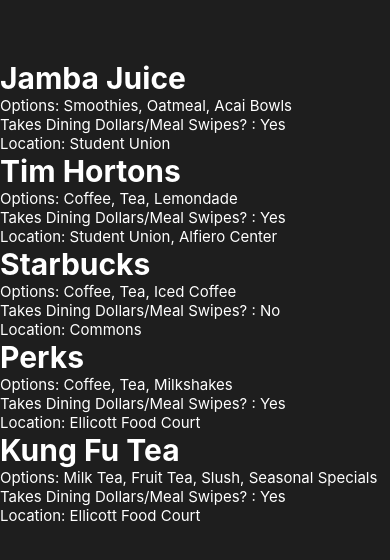
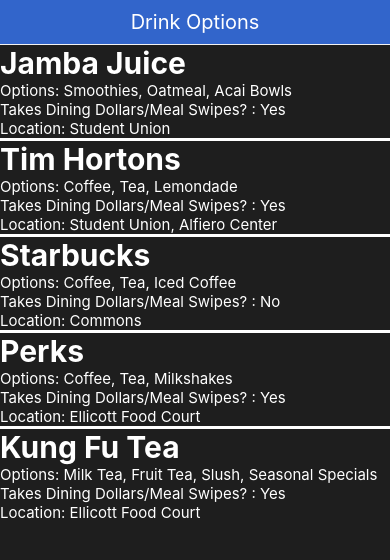
Before and after one commit to cse442-at-ub/project_s23-the-upper-bound, a React Native app: screen /drinks in a window 390 px wide. Shown: the top 560 px of the page. Built offline with nearby package versions, Linux system fonts and the light colour scheme; what parse would draw is missing.

Commit message:
added headers and lines to break up options, #65

```diff
--- a/Components/DiningInfo/american.js
+++ b/Components/DiningInfo/american.js
@@ -8,13 +8,21 @@
   ScrollView,
   SafeAreaView
 } from "react-native";
+import { Header } from "react-native-elements";
+
+
+
 import React, { useEffect, useState } from "react";
 
 export default function American() {
     return (
       <SafeAreaView style={styles.container}>
       <ScrollView>
-        <Text>{"\n\n\n"}</Text>
+      <Header
+          backgroundColor="#3265CB"
+          centerComponent={{ text: 'American Options', style: { color: '#fff', fontSize: 20 } }}
+        />
+
         <Text style={styles.Name}>
           {"1846 Grill"}
           </Text>
@@ -27,6 +35,7 @@
               {"Location: One World Cafe\n"}
             </Text>
           </View>
+          <View style={{borderBottomColor:'white', borderBottomWidth:3}}></View>
 
           <View>
         <Text style={styles.Name}>
@@ -41,6 +50,7 @@
               {"Location: Student Union - Union Marketplace\n"}
             </Text>
           </View>
+          <View style={{borderBottomColor:'white', borderBottomWidth:3}}></View>
 
           <View>
         <Text style={styles.Name}>
@@ -54,6 +64,7 @@
               {"Location: Ellicott Food Court\n"}
             </Text>
           </View>
+          <View style={{borderBottomColor:'white', borderBottomWidth:3}}></View>
 
           <View>
         <Text style={styles.Name}>
@@ -68,6 +79,7 @@
               {"Location: Commons\n"}
             </Text>
           </View>
+          <View style={{borderBottomColor:'white', borderBottomWidth:3}}></View>
           <View>
         <Text style={styles.Name}>
           {"Fowl Play"}
@@ -81,11 +93,13 @@
               {"Location: Student Union - Union Marketplace\n"}
             </Text>
           </View>
+          <View style={{borderBottomColor:'white', borderBottomWidth:3}}></View>
           <View>
         <Text style={styles.Name}>
           {"Tim Hortons"}
           </Text>
           </View>
+
           <View>
             <Text style={styles.Text}>
               {"Options: Sandwhiches, soups, baked goods\n"}
--- a/Components/DiningInfo/drinks.js
+++ b/Components/DiningInfo/drinks.js
@@ -4,79 +4,89 @@
   StyleSheet,
   Text,
   View,
+  Scrollview,
+  SafeAreaView,
   ImageBackground,
+  ScrollView,
 } from "react-native";
 import React, { useEffect, useState } from "react";
+import { Header } from "react-native-elements";
 
 export default function Drinks() {
   return (
-      <View style={styles.container}>
-      <View>
+    <SafeAreaView style={styles.container}>
+      <ScrollView style={styles.scroll}>
+      <Header
+          backgroundColor="#3265CB"
+          centerComponent={{ text: 'Drink Options', style: { color: '#fff', fontSize: 20 } }}
+        />
+
         <Text style={styles.Name}>
           {"Jamba Juice"}
         </Text>
-          </View>
-          <View>
+
         <Text style={styles.Text}>
           {"Options: Smoothies, Oatmeal, Acai Bowls\n"}
           {"Takes Dining Dollars/Meal Swipes? : Yes\n"}
           {"Location: Student Union\n"}
         </Text>
-          </View>
+        <View style={{borderBottomColor:'white', borderBottomWidth:3}}></View>
 
-          <View>
+
+
         <Text style={styles.Name}>
+
           {"Tim Hortons"}
         </Text>
-          </View>
-          <View>
+
+
         <Text style={styles.Text}>
           {"Options: Coffee, Tea, Lemondade \n"}
           {"Takes Dining Dollars/Meal Swipes? : Yes\n"}
           {"Location: Student Union, Alfiero Center\n"}
+
         </Text>
-          </View>
+        <View style={{borderBottomColor:'white', borderBottomWidth:3}}></View>
 
-          <View>
+
         <Text style={styles.Name}>
           {"Starbucks"}
         </Text>
-          </View>
-          <View>
+
         <Text style={styles.Text}>
           {"Options: Coffee, Tea, Iced Coffee\n"}
           {"Takes Dining Dollars/Meal Swipes? : No\n"}
           {"Location: Commons\n"}
         </Text>
-          </View>
+        <View style={{borderBottomColor:'white', borderBottomWidth:3}}></View>
 
-          <View>
+
         <Text style={styles.Name}>
           {"Perks"}
         </Text>
-          </View>
-          <View>
+
+
         <Text style={styles.Text}>
           {"Options: Coffee, Tea, Milkshakes\n"}
           {"Takes Dining Dollars/Meal Swipes? : Yes\n"}
           {"Location: Ellicott Food Court\n"}
         </Text>
-          </View>
+        <View style={{borderBottomColor:'white', borderBottomWidth:3}}></View>
 
-          <View>
         <Text style={styles.Name}>
           {"Kung Fu Tea"}
         </Text>
-          </View>
-          <View>
+
+
         <Text style={styles.Text}>
           {"Options: Milk Tea, Fruit Tea, Slush, Seasonal Specials\n"}
           {"Takes Dining Dollars/Meal Swipes? : Yes\n"}
           {"Location: Ellicott Food Court\n"}
         </Text>
-          </View>
 
-      </View>
+
+      </ScrollView>
+    </SafeAreaView>
   );
 }
 
@@ -87,21 +97,25 @@
     backgroundColor: "#1E1E1E",
 
   },
-      lineStyle:{
+  scroll: {
+    backgroundColor: "#1E1E1E",
+    flexGrow: 1,
+  },
+  lineStyle: {
     borderWidth: 0.5,
-          borderColor:'white',
-          margin:10,
+    borderColor: 'white',
+    margin: 10,
   },
-     Name:{
-      color:"white",
-      fontSize:30,
+  Name: {
+    color: "white",
+    fontSize: 30,
 
-      top:60,
-      fontWeight:"bold",
+    //top: 60,
+    fontWeight: "bold",
   },
-     Text:{
-      color:"white",
-      top:60,
-      fontSize:15,
+  Text: {
+    color: "white",
+    //top: 60,
+    fontSize: 15,
   },
 });
--- a/Components/DiningInfo/international.js
+++ b/Components/DiningInfo/international.js
@@ -10,12 +10,17 @@
   FlatList,
 } from "react-native";
 import React, { useEffect, useState } from "react";
+import { Header } from "react-native-elements";
 
 export default function International() {
   return (
     <SafeAreaView style={styles.container}>
       <ScrollView style={styles.scroll}>
-        <Text>{"\n\n\n"}</Text>
+      <Header
+          backgroundColor="#3265CB"
+          centerComponent={{ text: 'European/Asian Options', style: { color: '#fff', fontSize: 20 } }}
+        />
+
         <Text style={styles.Name}>{"Noodle Pavilion"}</Text>
 
         <Text style={styles.Text}>
@@ -24,6 +29,7 @@
           {"Takes Dining Dollars/Meal Swipes? : Yes\n"}
           {"Location: One World Cafe\n"}
         </Text>
+        <View style={{borderBottomColor:'white', borderBottomWidth:3}}></View>
 
         <Text style={styles.Name}>{"Kali Orexi"}</Text>
 
@@ -33,6 +39,7 @@
           {"Takes Dining Dollars/Meal Swipes? : Yes\n"}
           {"Location: One World Cafe\n"}
         </Text>
+        <View style={{borderBottomColor:'white', borderBottomWidth:3}}></View>
 
         <Text style={styles.Name}>{"Champa Sushi"}</Text>
 
@@ -42,6 +49,7 @@
           {"Takes Dining Dollars/Meal Swipes? : Yes\n"}
           {"Location: Student Union\n"}
         </Text>
+        <View style={{borderBottomColor:'white', borderBottomWidth:3}}></View>
 
         <Text style={styles.Name}>{"Dancing Chopsticks"}</Text>
 
@@ -51,6 +59,7 @@
           {"Takes Dining Dollars/Meal Swipes? : No\n"}
           {"Location: Commons\n"}
         </Text>
+        <View style={{borderBottomColor:'white', borderBottomWidth:3}}></View>
 
         <Text style={styles.Name}>{"Austin's Kitchen"}</Text>
 
@@ -60,6 +69,7 @@
           {"Takes Dining Dollars/Meal Swipes? : No\n"}
           {"Location: Commons\n"}
         </Text>
+        <View style={{borderBottomColor:'white', borderBottomWidth:3}}></View>
 
         <Text style={styles.Name}>{"Bollywood Bistro"}</Text>
 
--- a/Components/DiningInfo/tacos.js
+++ b/Components/DiningInfo/tacos.js
@@ -7,6 +7,7 @@
   ImageBackground,
 } from "react-native";
 import React, { useEffect, useState } from "react";
+import {Header} from "react-native-elements";
 
 
 
@@ -14,11 +15,16 @@
   return (
     <View style={styles.container}>
     <View>
+    <Header
+          backgroundColor="#3265CB"
+          centerComponent={{ text: 'Mexican Options', style: { color: '#fff', fontSize: 20 } }}
+        />
       <Text style={styles.MoName}>
         {"Moe's"}
         </Text>
         </View>
         <View>
+
           <Text style={styles.MoText}>
             {"Options: Tacos, Burritos, Salads, Bowls, Quesadillas\n"}
             {"Meats: Chicken, Steak, Ground Beef, Tofu \n"}
@@ -26,6 +32,7 @@
             {"Location: Student Union\n"}
           </Text>
         </View>
+        <View style={{borderBottomColor:'white', borderBottomWidth:3}}></View>
 
         <View>
       <Text style={styles.MoName}>
@@ -33,6 +40,7 @@
         </Text>
         </View>
         <View>
+
           <Text style={styles.MoText}>
             {"Options: Burritos, Bowls\n"}
             {"Meats: Chicken, Steak, Fish \n"}
@@ -40,13 +48,16 @@
             {"Location: Ellicott Food Court\n"}
           </Text>
         </View>
+        <View style={{borderBottomColor:'white', borderBottomWidth:3}}></View>
 
         <View>
       <Text style={styles.MoName}>
         {"Chick-Mex Grill"}
         </Text>
         </View>
+
         <View>
+
           <Text style={styles.MoText}>
             {"Options: Tacos, Burritos, Burgers, Steaks, Fried Chicken, Seafood\n"}
             {"Takes Dining Dollars/Meal Swipes? : No\n"}
@@ -74,12 +85,12 @@
     color:"white",
     fontSize:30,
 
-    top:60,
+    //top:60,
     fontWeight:"bold",
    },
    MoText:{
     color:"white",
-    top:60,
+    //top:60,
     fontSize:15,
    },
 });
--- a/package.json
+++ b/package.json
@@ -22,6 +22,8 @@
     "react": "18.1.0",
     "react-native": "0.70.8",
     "react-native-animatable": "^1.3.3",
+    "react-native-elements": "^3.4.3",
+    "react-native-hr": "^1.1.4",
     "react-native-maps": "1.3.2",
     "react-native-modal": "^13.0.1",
     "react-native-permissions": "^3.7.3",
```
Also changed, not shown: 1 other file (tests, documents, lock files or other folders). Lines whose indentation alone changed are shown as unchanged.
